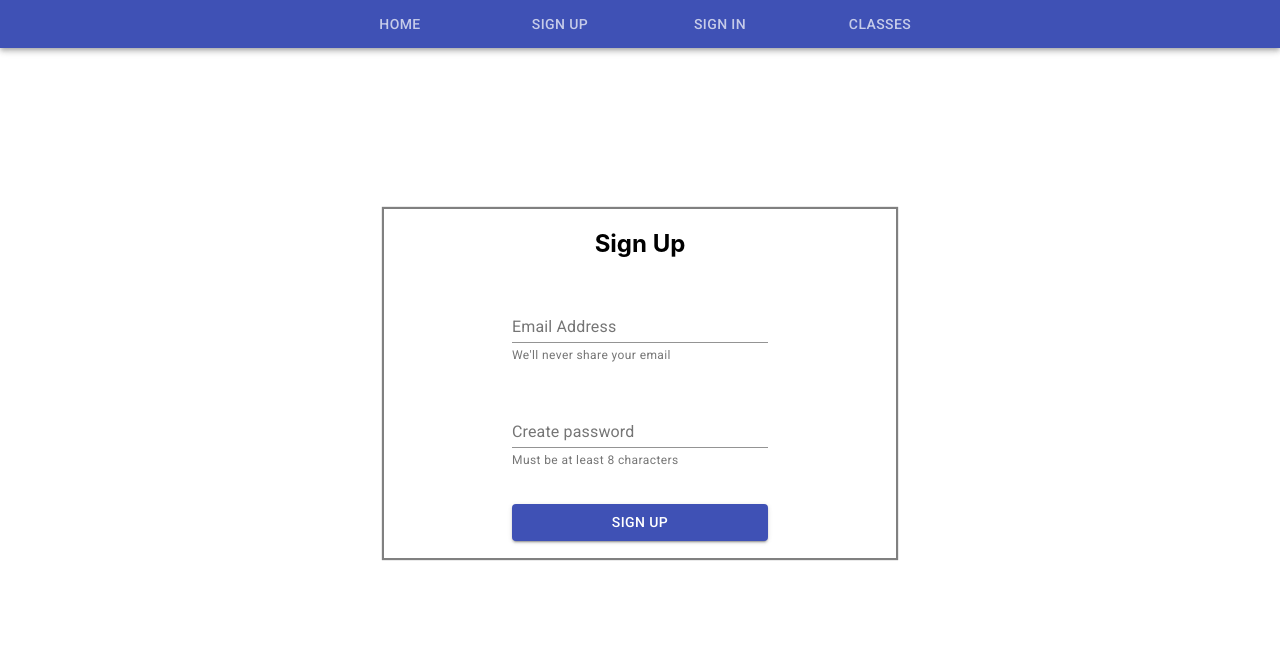
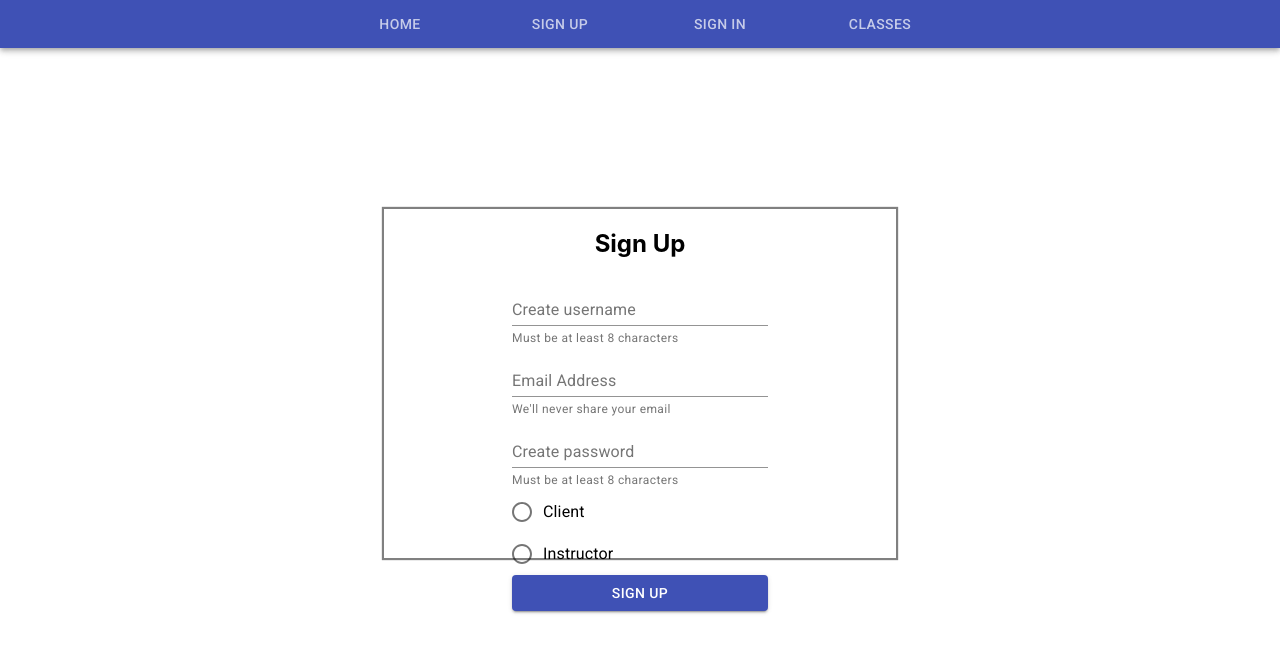
Before and after one commit to ft-anywhere-fitness-07/front-end, a React (Create React App) app: page /sign-up in a window 1280 px wide. Shown: the top 652 px of the page. Built offline with nearby package versions, Linux system fonts and the light colour scheme; the HTML template or start-up script is replaced by a standard one.

Commit message:
updated sign up form inputs to match api request info needed

```diff
--- a/src/App.js
+++ b/src/App.js
@@ -1,7 +1,6 @@
-import logo from './logo.svg';
 import './App.css';
 import { Link, Route, Switch } from 'react-router-dom'
-import { AppBar, Tabs, Tab, TabPanel } from '@material-ui/core'
+import { AppBar, Tabs, Tab } from '@material-ui/core'
 
 // components
 import SignUp from './components/SignUp';
--- a/src/components/SignUp.js
+++ b/src/components/SignUp.js
@@ -1,21 +1,39 @@
 import React, { useState } from 'react';
-import { FormControl, FormHelperText, Button, TextField } from '@material-ui/core';
+import { FormControl, FormHelperText, Button, TextField, RadioGroup, FormControlLabel, Radio } from '@material-ui/core';
+import axios from 'axios';
+import { useHistory } from 'react-router-dom';
 
 const initialFormValues = {
+    username:"",
     email:"",
-    password:""
+    password:"",
+    role:""
 }
 
 const SignUp = () => {
     const [formValues, setFormValues] = useState(initialFormValues);
+    const { push } = useHistory();
 
-    const onChange = (e) => {
+    const handleChange = (e) => {
         e.preventDefault();
         setFormValues({
             ...formValues,
             [e.target.name]: e.target.value
         })
-        console.log(formValues);
+        console.log(formValues)
+    }
+
+    const onSubmit = (e) => {
+        e.preventDefault();
+        axios.post("https://anywhere-fitness-back-end.herokuapp.com/api/auth/register", formValues)
+        .then(res=> {
+            console.log(res)
+            // localStorage.setItem("token", res.data.token)
+            push("/classes")
+        })
+        .catch(err => {
+            console.log(err)
+        })
     }
 
     return(
@@ -23,6 +41,19 @@ const SignUp = () => {
             <div className="formContainer">
                 <h2>Sign Up</h2>
                 <form className="form">
+                <FormControl>
+                    <TextField
+                            id="filled-basic"
+                            label="Create username"
+                            aria-describedby="create username input field"
+                            defaultValue="Create username"
+                            type="text"
+                            name="username"
+                            value={formValues.username}
+                            onChange={handleChange} />
+                        <FormHelperText id="my-helper-text">Must be at least 8 characters</FormHelperText>
+                    </FormControl>
+
                     <FormControl className="formInputs">
                         {/* <InputLabel htmlFor="my-input"></InputLabel> */}
                         <TextField
@@ -34,7 +65,7 @@ const SignUp = () => {
                             type="email"
                             name="email"
                             value={formValues.email}
-                            onChange={onChange} />
+                            onChange={handleChange} />
                         <FormHelperText id="my-helper-text">We'll never share your email</FormHelperText>
                     </FormControl>
 
@@ -47,10 +78,15 @@ const SignUp = () => {
                             type="password"
                             name="password"
                             value={formValues.password}
-                            onChange={onChange} />
+                            onChange={handleChange} />
                         <FormHelperText id="my-helper-text">Must be at least 8 characters</FormHelperText>
                     </FormControl>
-                    <Button variant="contained" color="primary">Sign Up</Button>
+
+                    <RadioGroup aria-label="role" value={formValues.role} name="role" onChange={handleChange}>
+                        <FormControlLabel value="client" control={<Radio />} label="Client" />
+                        <FormControlLabel value="instructor" control={<Radio />} label="Instructor" />
+                    </RadioGroup>
+                    <Button variant="contained" color="primary" onClick={onSubmit}>Sign Up</Button>
                 </form>
             </div>
         </div>
```
